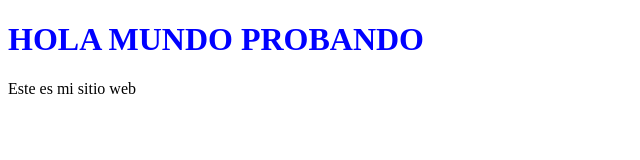
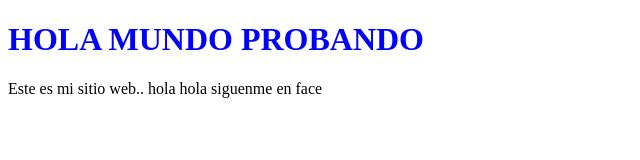
Before and after one commit to thedycabral/proyectoDemoCursoPreworks, a plain HTML site: page index.html in a window 1280 px wide. Shown: the whole page, without its empty margins (0-640 px from the left). Drawn offline with Linux system fonts and the light colour scheme.

Commit message:
first commit

```diff
--- a/index.html
+++ b/index.html
@@ -8,7 +8,7 @@
 </head>
 <body>
     <h1 style="color:blue ;"><strong>HOLA MUNDO PROBANDO</strong></h1>
-    <p>Este es mi sitio web</p>
+    <p>Este es mi sitio web.. hola hola siguenme en face</p>
 
 </body>
 </html>
```
